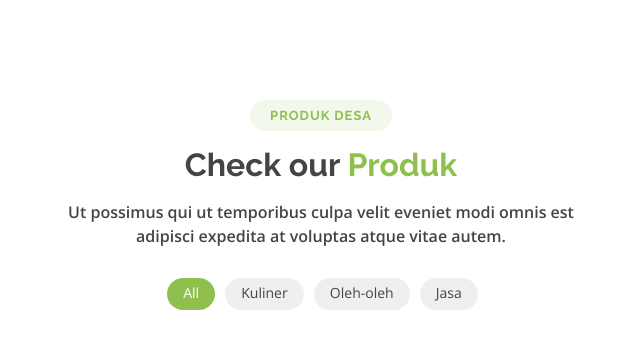
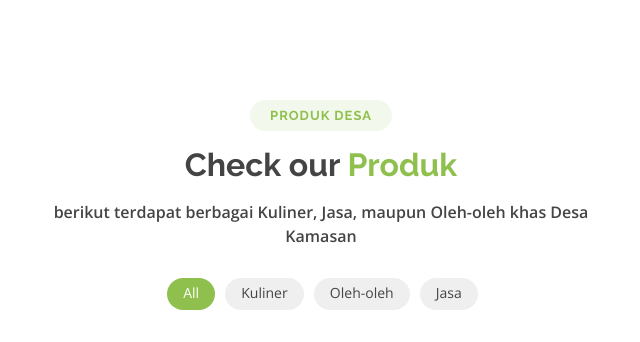
Before and after one commit to Donostia12/desakamasan, a Laravel app: page / in a window 1280 px wide. Shown: the part 4634-4976 px from the top of the page, without its empty margins (319-959 px from the left). Run offline with Laravel 10, Linux system fonts and the light colour scheme; data comes from the database, SQL or seed files in the repository; data that the repository does not hold is empty.

Commit message:
ubah dikit

```diff
--- a/resources/views/Client/home.blade.php
+++ b/resources/views/Client/home.blade.php
@@ -641,8 +641,7 @@
                 <div class="section-title" data-aos="zoom-in">
                     <h2>Produk Desa</h2>
                     <h3>Check our <span>Produk</span></h3>
-                    <p>Ut possimus qui ut temporibus culpa velit eveniet modi omnis est adipisci expedita at voluptas
-                        atque vitae autem.</p>
+                    <p>berikut terdapat berbagai Kuliner, Jasa, maupun Oleh-oleh khas Desa Kamasan</p>
                 </div>
 
                 <div class="row">
@@ -1137,7 +1136,7 @@
 
                 <div class="row  justify-content-center">
                     <div class="col-lg-6">
-                        <h3>Remember</h3>
+                        <h3>Desa Wisata Kamasan</h3>
                         <p>Et aut eum quis fuga eos sunt ipsa nihil. Labore corporis magni eligendi fuga maxime saepe
                             commodi placeat.</p>
                     </div>
```
